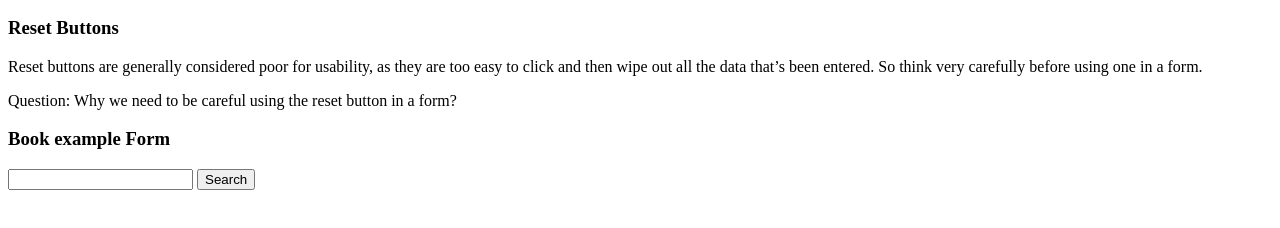
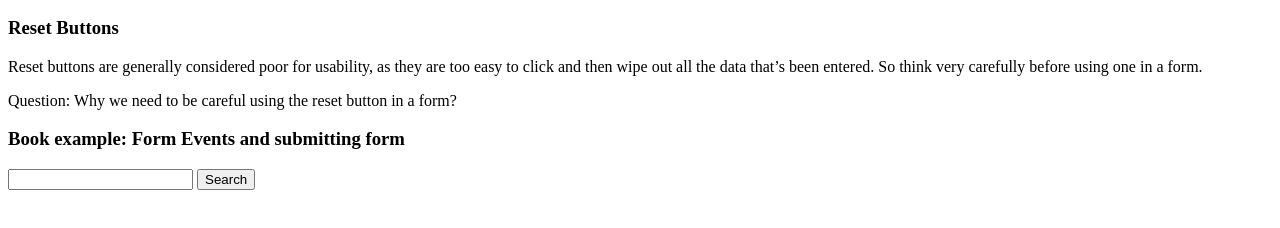
Before and after one commit to jatsii/WDD-330, a plain HTML site: page week04/index4.html in a window 1280 px wide. Shown: the part 110-338 px from the top of the page. Drawn offline with Linux system fonts and the light colour scheme.

Commit message:
update index4

```diff
--- a/week04/index4.html
+++ b/week04/index4.html
@@ -14,7 +14,7 @@
     <p> Question: Why we need to be careful using the reset button in a form?</p>
 </p>
 
-<h3>Book example Form</h3>
+<h3>Book example: Form Events and submitting form</h3>
 <form name='search' action='/search'>
     <input name='searchInput'>
     <button type='submit'>Search</button>
```
